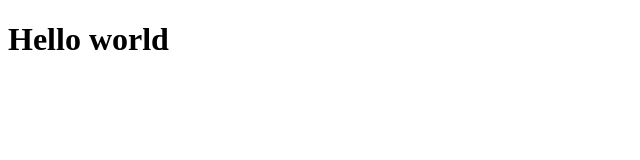
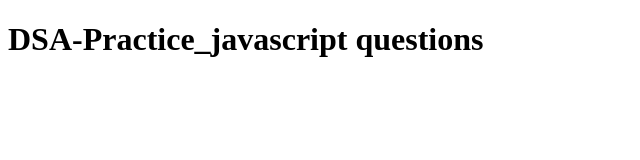
Before and after one commit to mustafaaly7/dsa-practice-javascript, a website: page index.html in a window 1280 px wide. Shown: the whole page, without its empty margins (0-640 px from the left). Drawn offline with Linux system fonts and the light colour scheme.

Commit message:
changed H1

```diff
--- a/index.html
+++ b/index.html
@@ -6,7 +6,7 @@
     <title>Document</title>
 </head>
 <body>
-    <h1>Hello world</h1>
+    <h1>DSA-Practice_javascript questions</h1>
 
 </body>
 <script src="basic.js"></script>
```
